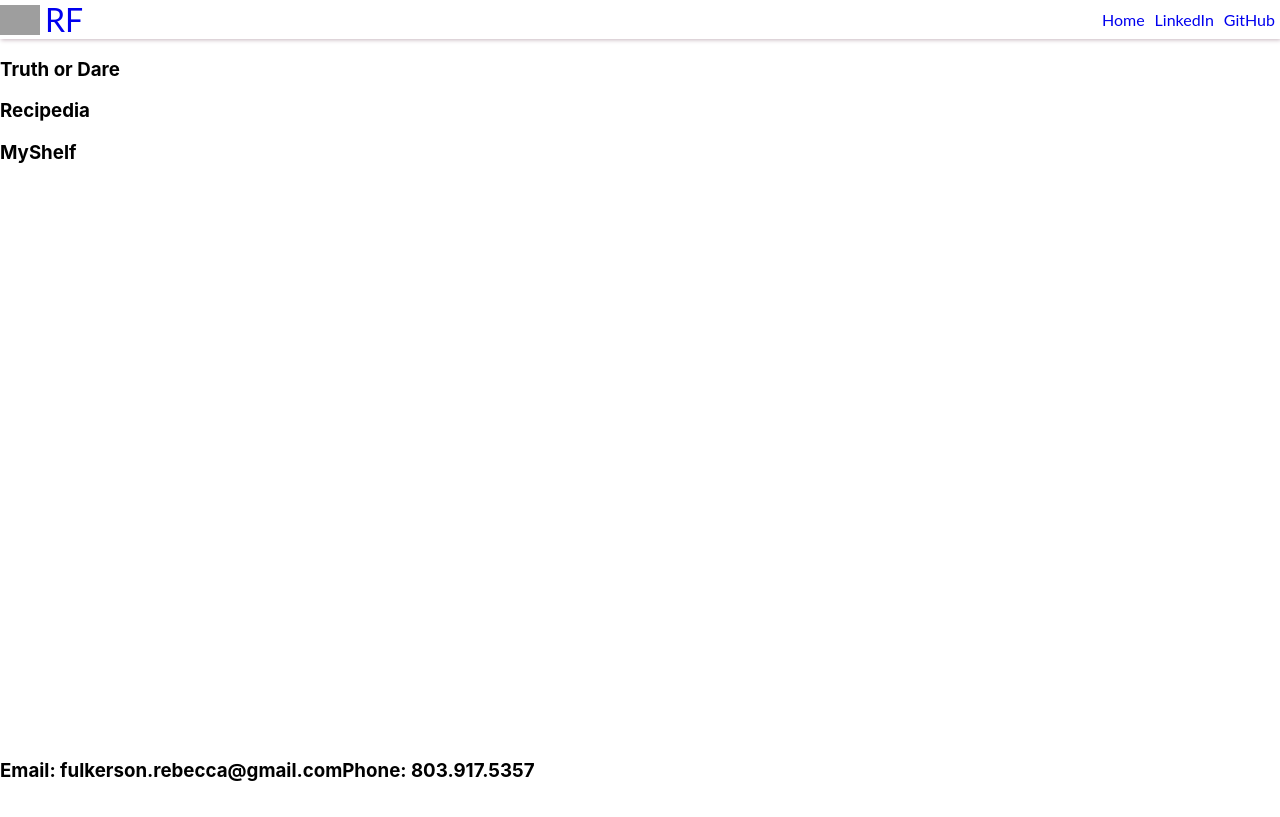
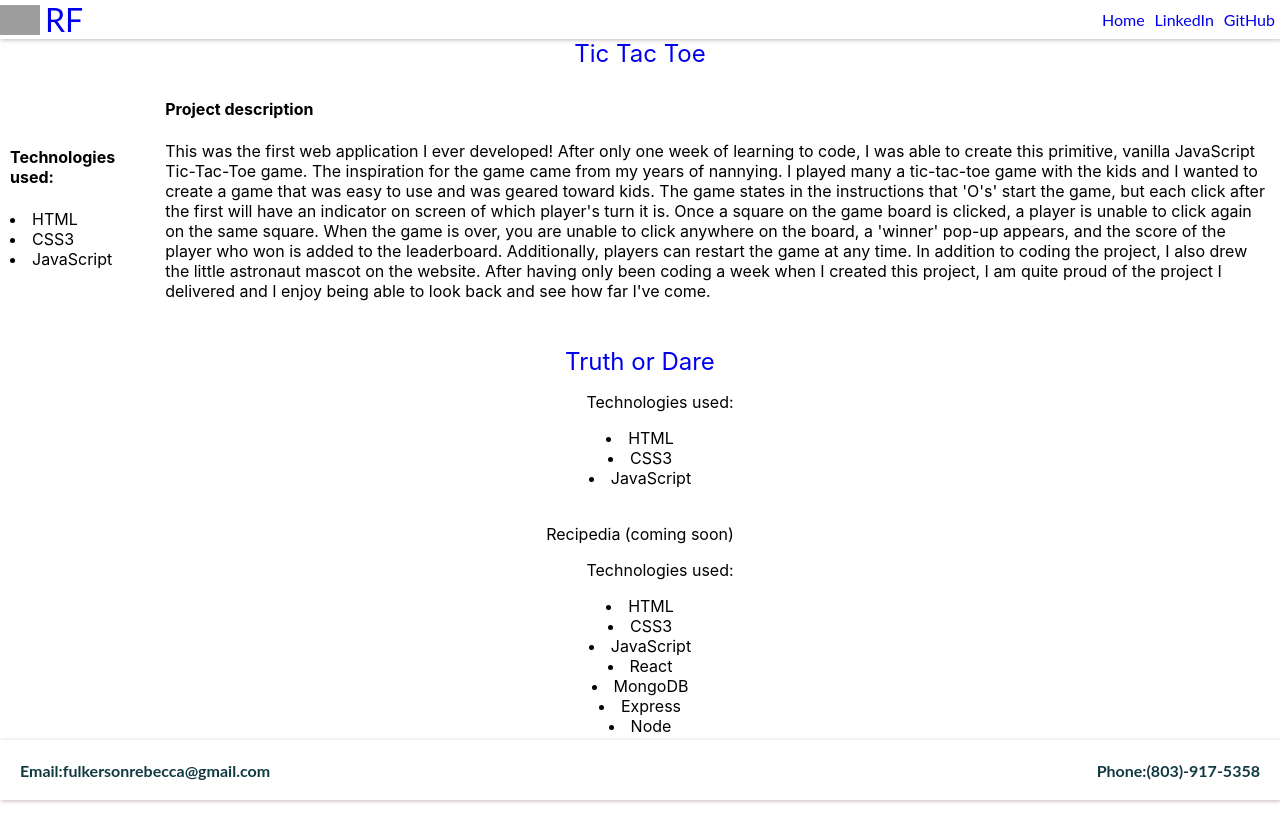
Before and after one commit to ralicynf/portfolio, a React (Create React App) app: page /projects in a window 1280 px wide. Built offline with nearby package versions, Linux system fonts and the light colour scheme; grey boxes are pictures that could not be loaded.

Commit message:
added to projects and contact and aboutme

```diff
--- a/src/components/AboutMe.jsx
+++ b/src/components/AboutMe.jsx
@@ -2,8 +2,12 @@ const AboutMe = () => {
 
     return (
         <div>
-            <p>
-                Hi, I'm Rebecca! I'm a junior software developer with a background in biology and biomedical sciences.
+            <h2>Meet Rebecca!</h2>
+            <p id='about-me'>
+                Hi, I'm Rebecca! I'm a junior full stack software developer with a focus on frontend development. While my background is in biology and the biomedical sciences, software development is where my passion lies. However, my past educational focus provided me with excellent problem solving skills, a very analytical thought process, and impressive research skills. I am passionate about frontend software development, as I most enjoy the creativity that comes with the design and functional aspects of a website or application. There is nothing I enjoy more than sitting down to work on some CSS.
+                <br />
+                <br />
+                When it comes to the things I love most outside of software development, I enjoy reading, painting, music, and doing puzzles. While my academic life has been very rooted in science and math, my hobbies have always stemmed around the arts. I think this provides me with a good balance and makes me a well-rounded individual. The creativity that I harbor, which make these hobbies so enjoyable for me, is also the same creativity that makes me an excellent frontend develope. Also, my love of doing puzzles in my free time is very representative of my drive as a developer, as once I sit down to work on a puzzle, I don't stop until I'm finished. My coding style is much the same way in that once I set my mind to a project or working out a bug, there is nothing that can stand in my way!
             </p>
         </div>
     )
--- a/src/components/Contact.jsx
+++ b/src/components/Contact.jsx
@@ -1,18 +1,18 @@
 const Contact = () => {
 
     return (
-        <div className='flex-row'>
-            <div>
-                <h3>
-                    Email: fulkerson.rebecca@gmail.com
-                </h3>
+       <footer id="footer">
+            <div className="nav-container flex-row contact-info">
+                <div className="flex-row contact">
+                    <h4>Email: </h4>
+                    <h4>  fulkersonrebecca@gmail.com</h4>
+                </div>
+                <div className="flex-row contact">
+                    <h4>Phone: </h4>
+                    <h4>  (803)-917-5358</h4>
+                </div>
             </div>
-            <div>
-                <h3>
-                    Phone: 803.917.5357
-                </h3>
-            </div>
-        </div>
+       </footer>
     )
 }
 
--- a/src/components/NavBar.jsx
+++ b/src/components/NavBar.jsx
@@ -1,11 +1,6 @@
 import { Link } from 'react-router-dom'
-import { useNavigate } from 'react-router-dom'
 
 const NavBar = () => {
-
-    let navigate = useNavigate()
-
-
 
     return (
         <header id="header">
--- a/src/index.css
+++ b/src/index.css
@@ -5,6 +5,7 @@ body {
     sans-serif;
   -webkit-font-smoothing: antialiased;
   -moz-osx-font-smoothing: grayscale;
+  text-align: center;
 }
 
 code {
@@ -31,8 +32,24 @@ a:active {
   text-decoration: none;
 }
 
+#about-me {
+  text-align: left;
+}
+
+.box {
+  background-color: #89abb4;
+  margin: 30px 100px;
+  padding: 40px;
+
+}
+
 .center-column {
   justify-content: center;
+}
+
+.contact-info {
+  margin: 20px;
+
 }
 
 .flex-row {
@@ -51,10 +68,11 @@ a:active {
 .footer {
   position: fixed;
   bottom: 0;
-  height: 60px
+  height: 60px;
+
 }
 
-#header {
+#header, .footer {
   background-color: white;
   filter: drop-shadow(1px 1px 2px #c7b6be);
   position: sticky;
@@ -62,6 +80,10 @@ a:active {
   z-index: 1;
   font-family: 'Lato', sans-serif;
   color: #103942;
+}
+
+.list {
+  text-align: left;
 }
 
 .nav-container {
@@ -83,3 +105,17 @@ a:active {
 #nav-name {
   font-size:xx-large
 }
+
+.project-description {
+  text-align: left;
+  margin: 10px 10px 10px 25px
+}
+
+.project-name {
+  font-size: x-large;
+}
+
+.tech-list {
+  text-align: left;
+  margin: 10px 25px 10px 10px
+}
--- a/src/pages/Home.js
+++ b/src/pages/Home.js
@@ -6,13 +6,13 @@ const Home = () => {
 
     return (
         <div>
-            <div>
+            <div className="box">
                 <Headline />
             </div>
-            <div>
+            <div className="box">
                 <AboutMe />
             </div>
-            <div>
+            <div className="box">
                 <Projects />
             </div>
 
--- a/src/pages/Projects.js
+++ b/src/pages/Projects.js
@@ -2,14 +2,44 @@ const Projects = () => {
 
 return (
     <div>
-        <div>
-            <h3>Truth or Dare</h3>
+        <div className="project">
+            <a href="https://languid-hand.surge.sh/" target='_blank' className="project-name" id='tic-tac-toe'>Tic Tac Toe </a>
+            <div className="flex-row">
+                <div className="tech-list">
+                    <h4 className="list">Technologies used:</h4>
+                    <li>HTML</li>
+                    <li>CSS3</li>
+                    <li>JavaScript</li>
+                </div>
+                <div className="project-description">
+                    <h4>Project description</h4>
+                    <p>This was the first web application I ever developed! After only one week of learning to code, I was able to create this primitive, vanilla JavaScript Tic-Tac-Toe game. The inspiration for the game came from my years of nannying. I played many a tic-tac-toe game with the kids and I wanted to create a game that was easy to use and was geared toward kids. The game states in the instructions that 'O's' start the game, but each click after the first will have an indicator on screen of which player's turn it is. Once a square on the game board is clicked, a player is unable to click again on the same square. When the game is over, you are unable to click anywhere on the board, a 'winner' pop-up appears, and the score of the player who won is added to the leaderboard. Additionally, players can restart the game at any time. In addition to coding the project, I also drew the little astronaut mascot on the website. After having only been coding a week when I created this project, I am quite proud of the project I delivered and I enjoy being able to look back and see how far I've come.</p>
+                </div>
+            </div>
         </div>
-        <div>
-            <h3>Recipedia</h3>
+        <br />
+        <div className="project">
+            <a href="https://truthordarerf.surge.sh/" target='_blank' className="project-name">Truth or Dare </a>
+            <div>
+                <ul>Technologies used:</ul>
+                <li>HTML</li>
+                <li>CSS3</li>
+                <li>JavaScript</li>
+            </div>
         </div>
-        <div>
-            <h3>MyShelf</h3>
+        <br />
+        <div className="project">
+            <p>Recipedia (coming soon)</p>
+            <div>
+                <ul>Technologies used:</ul>
+                <li>HTML</li>
+                <li>CSS3</li>
+                <li>JavaScript</li>
+                <li>React</li>
+                <li>MongoDB</li>
+                <li>Express</li>
+                <li>Node</li>
+            </div>
         </div>
 
     </div>
```
